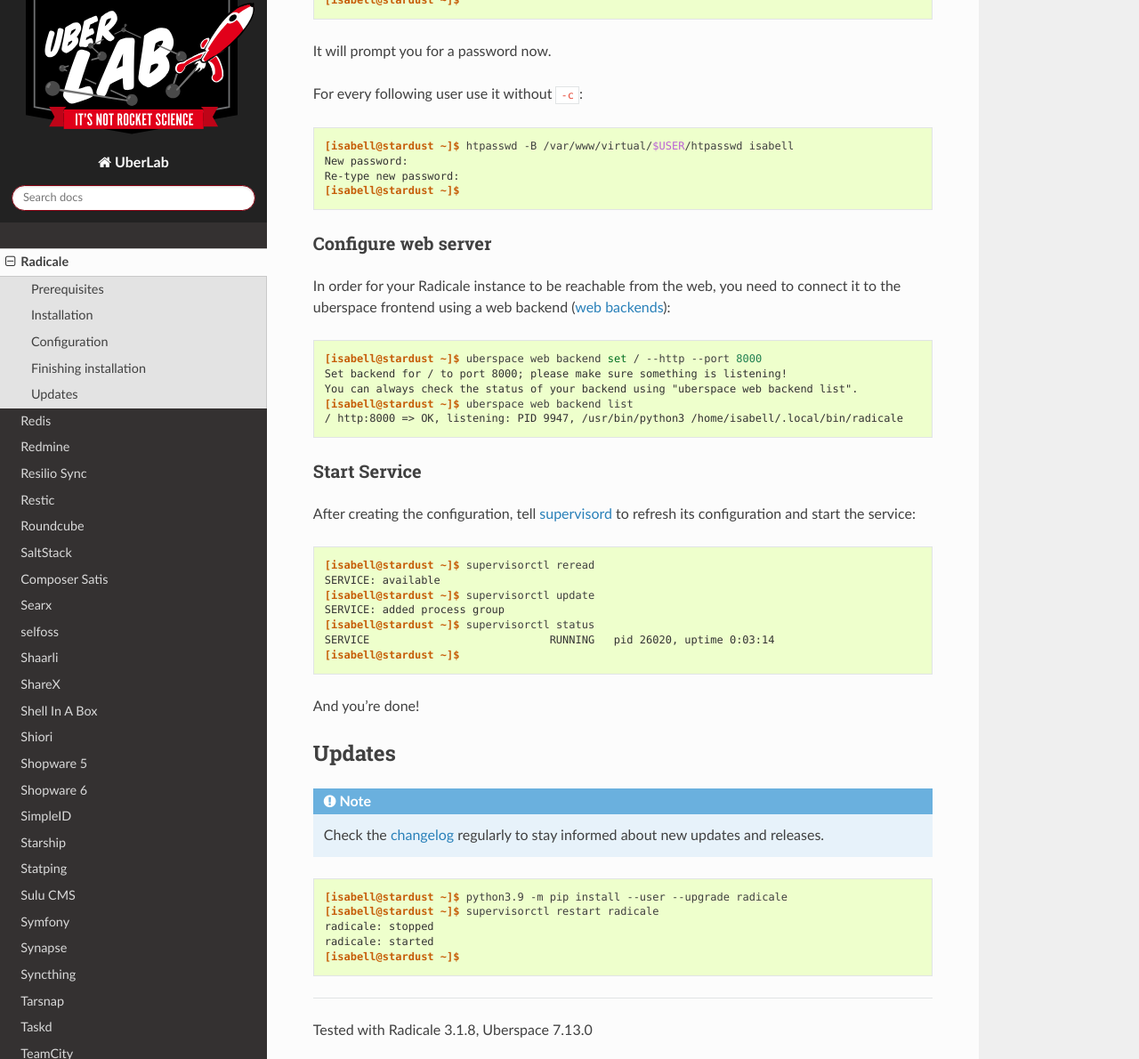
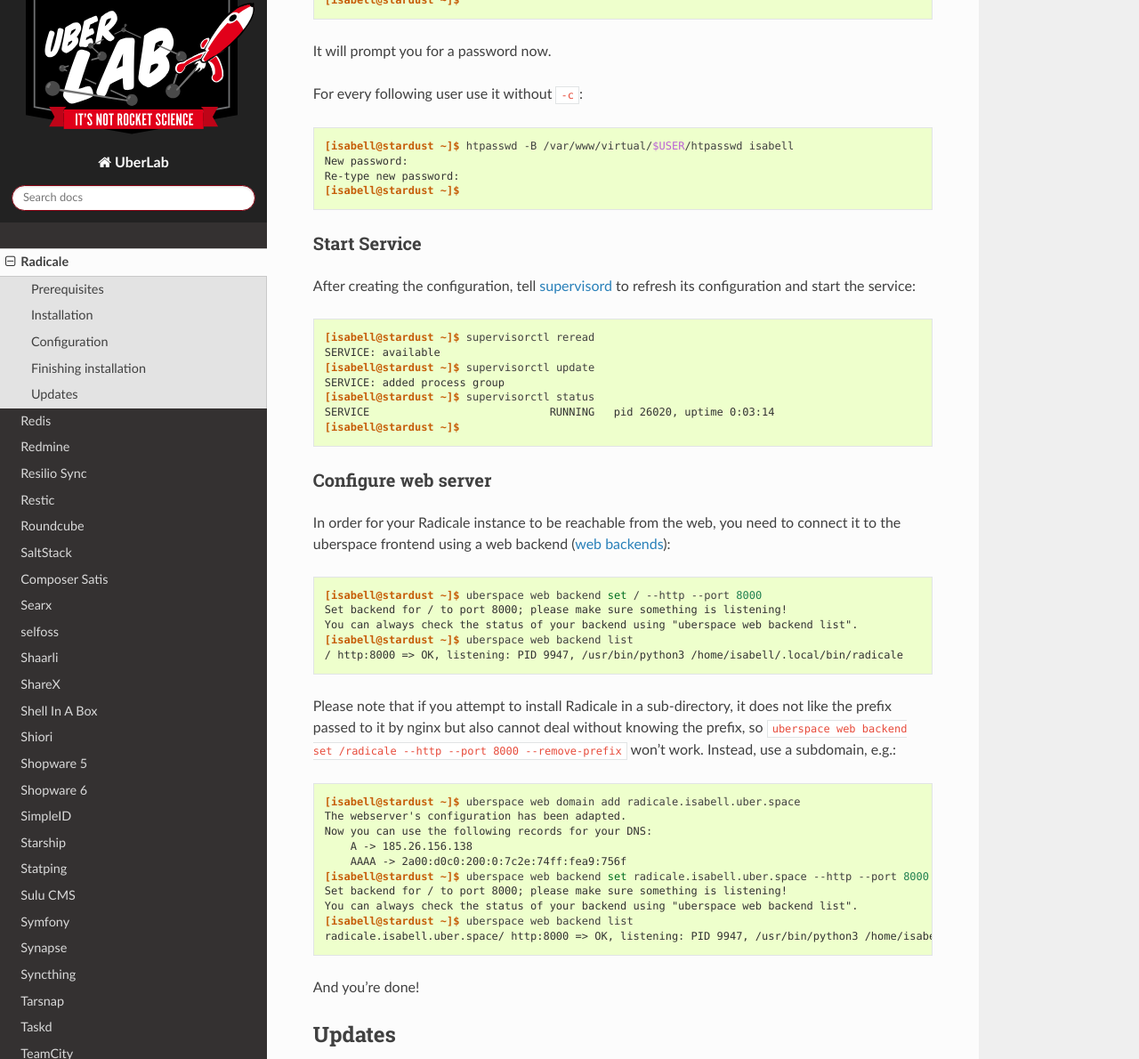
Before and after one commit to Uberspace/lab, a Sphinx documentation site: the page built from source/guide_radicale.rst, in a window 1280 px wide and 1400 px high, scrolled down 3428 px, cut to the strip 0-1190 px from the top of the window. Shown: the whole strip at 89% size. Built offline with Sphinx 7.4.7 and the Read the Docs theme 2.0.0, drawn with Linux system fonts in a browser that asks for light colours.

Commit message:
Add paragraph about installing Radicale in a separate space
... also, put "Start Service" before "Configure web server" such that the output there, reporting a "listening: PID...", is actually correct.

```diff
--- a/source/guide_radicale.rst
+++ b/source/guide_radicale.rst
@@ -171,11 +177,21 @@
   [isabell@stardust ~]$ uberspace web backend list
   / http:8000 => OK, listening: PID 9947, /usr/bin/python3 /home/isabell/.local/bin/radicale
 
+Please note that if you attempt to install Radicale in a sub-directory, it does not like the prefix passed to it by nginx but also cannot deal without knowing the prefix, so ``uberspace web backend set /radicale --http --port 8000 --remove-prefix`` won't work. Instead, use a subdomain, e.g.:
 
-Start Service
--------------
+.. code-block:: console
 
-.. include:: includes/supervisord.rst
+  [isabell@stardust ~]$ uberspace web domain add radicale.isabell.uber.space
+  The webserver's configuration has been adapted.
+  Now you can use the following records for your DNS:
+      A -> 185.26.156.138
+      AAAA -> 2a00:d0c0:200:0:7c2e:74ff:fea9:756f
+  [isabell@stardust ~]$ uberspace web backend set radicale.isabell.uber.space --http --port 8000
+  Set backend for / to port 8000; please make sure something is listening!
+  You can always check the status of your backend using "uberspace web backend list".
+  [isabell@stardust ~]$ uberspace web backend list
+  radicale.isabell.uber.space/ http:8000 => OK, listening: PID 9947, /usr/bin/python3 /home/isabell/.local/bin/radicale
+
 
 And you're done!
 
```
Also changed, not shown: other parts of source/guide_radicale.rst (+6 -0 lines).
